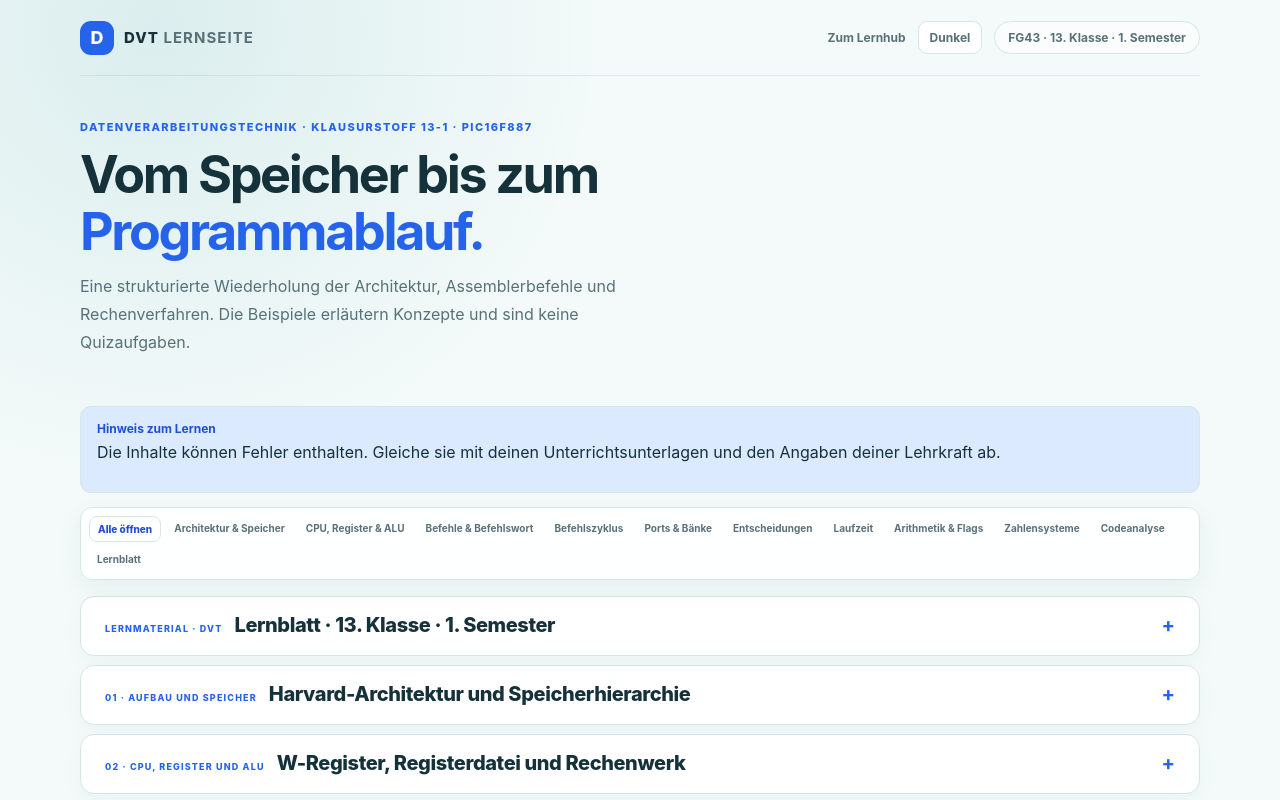
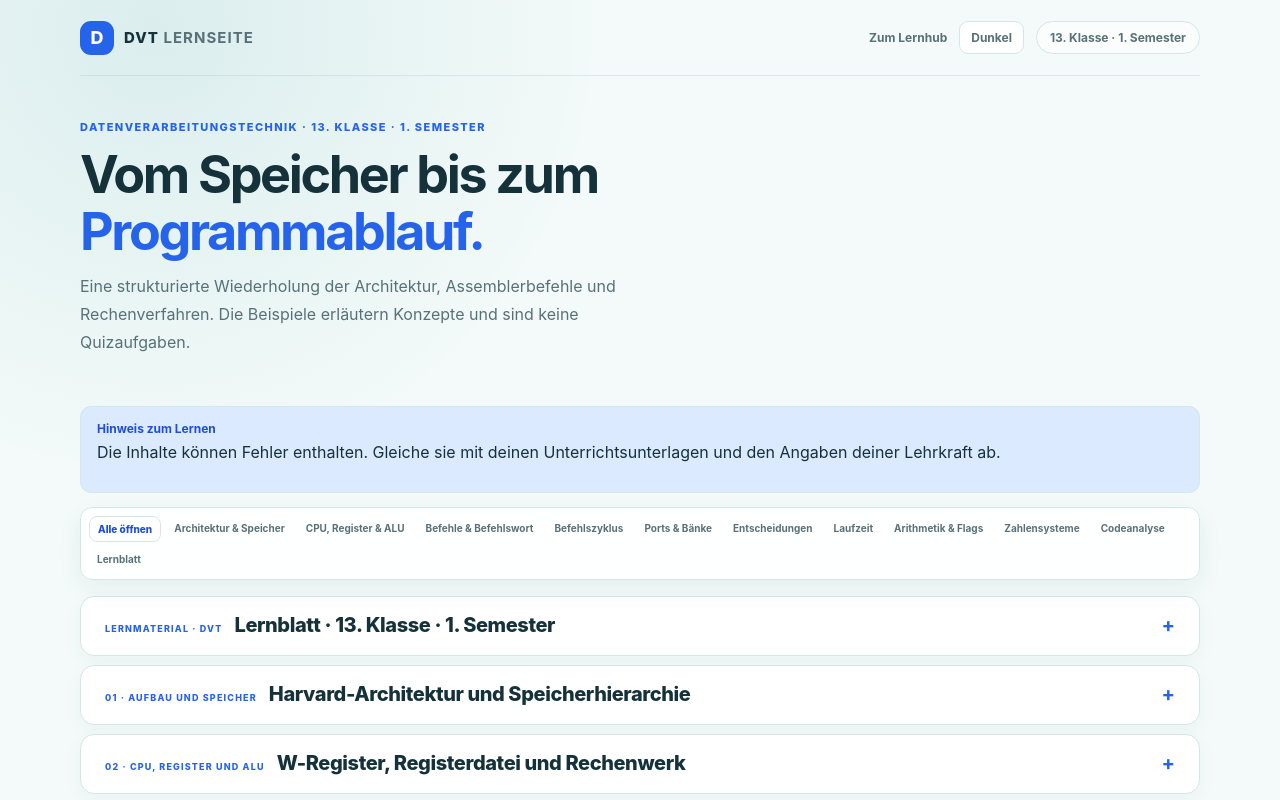
Before and after one commit to NavisGames/Lernblatt-Quizzes, a plain HTML site: page DVT-quiz-app/lernseite.html in a window 1280 px wide. Shown: the top 800 px of the page. Drawn offline with Linux system fonts and the light colour scheme.

Commit message:
ungleichheiten

```diff
--- a/DVT-quiz-app/lernseite.html
+++ b/DVT-quiz-app/lernseite.html
@@ -21,13 +21,13 @@
       <div class="topbar-actions">
         <a class="header-link" href="../index.html">Zum Lernhub</a>
         <button id="themeToggle" class="theme-toggle" type="button" aria-label="Darstellung wechseln">Dunkel</button>
-        <span class="course-tag">FG43 · 13. Klasse · 1. Semester</span>
+        <span class="course-tag">13. Klasse · 1. Semester</span>
       </div>
     </header>
 
     <main class="learn-layout">
       <header class="learn-hero">
-        <p class="eyebrow">Datenverarbeitungstechnik · Klausurstoff 13-1 · PIC16F887</p>
+        <p class="eyebrow">Datenverarbeitungstechnik · 13. Klasse · 1. Semester</p>
         <h1>Vom Speicher bis zum <span>Programmablauf.</span></h1>
         <p class="intro">Eine strukturierte Wiederholung der Architektur, Assemblerbefehle und Rechenverfahren. Die Beispiele erläutern Konzepte und sind keine Quizaufgaben.</p>
       </header>
```
Also changed, not shown: Informatik-quiz-app/lernseite.html (+1 -1 lines), Mathematik-quiz-app/lernseite.html (+1 -1 lines).
